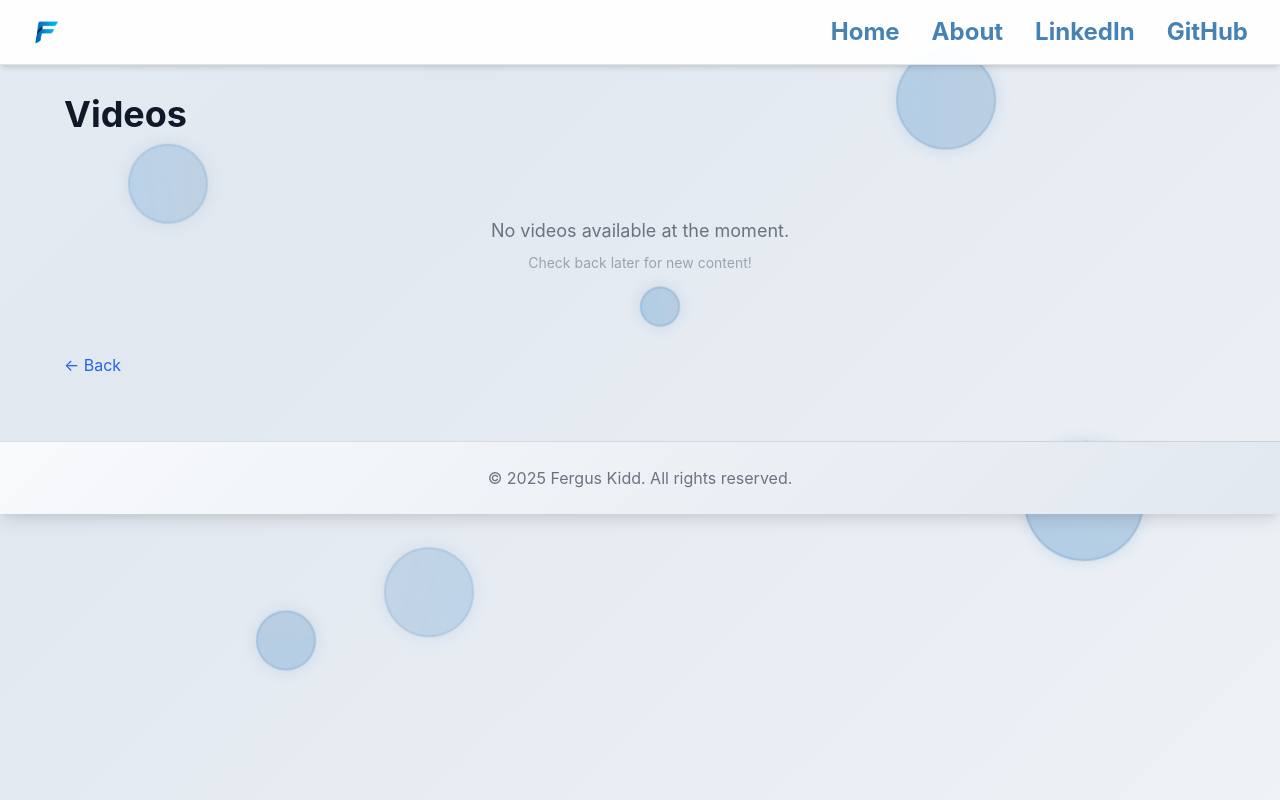
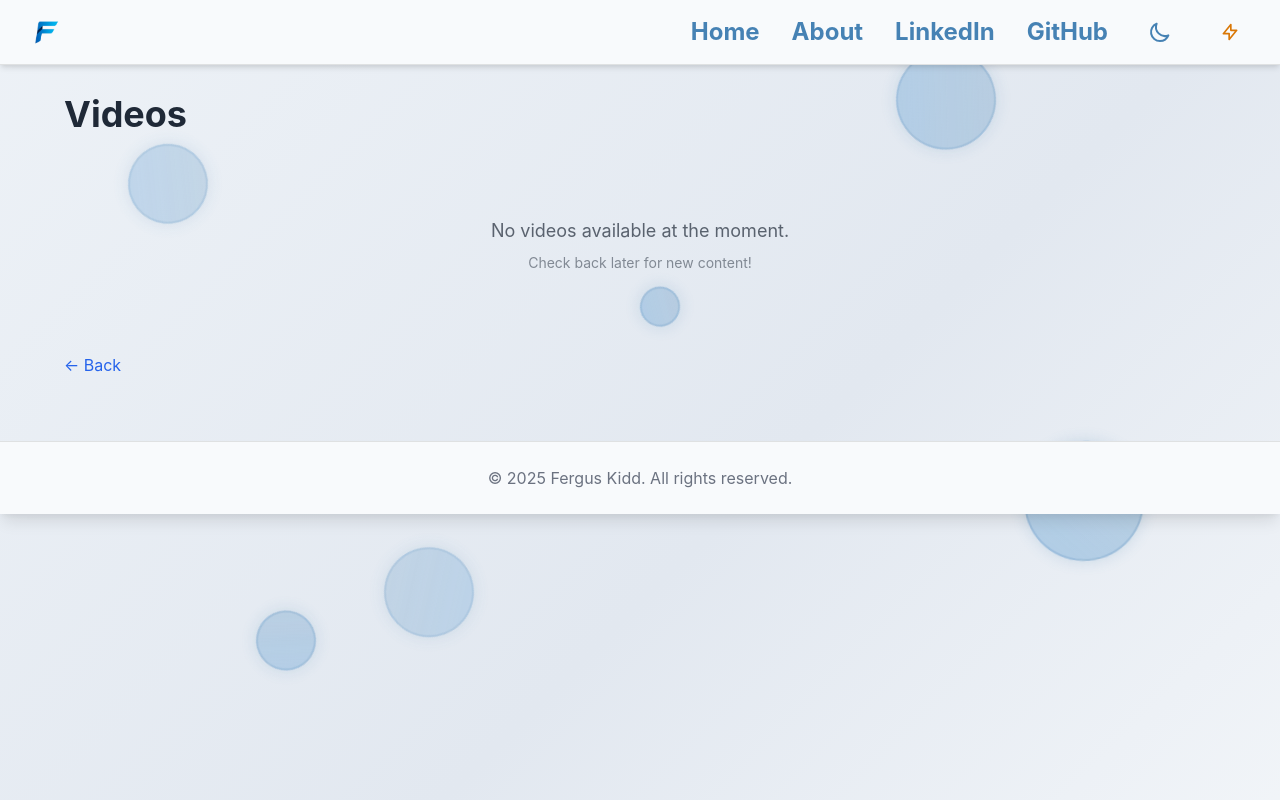
Before and after one commit to FergusKidd/ferguskidd.com, a FastAPI app: page /videos in a window 1280 px wide. Run offline with FastAPI, Linux system fonts and the light colour scheme.

Commit message:
dark and high contrast modes

```diff
--- a/static/css/particles.css
+++ b/static/css/particles.css
@@ -10,13 +10,44 @@
     overflow: hidden;
 }
 
+:root {
+    --morph1: #f8fafc;
+    --morph2: #e2e8f0;
+    --morph3: #f1f5f9;
+    --morph4: #e2e8f0;
+    --particle1: rgba(70, 130, 180, 0.3);
+    --particle2: rgba(90, 155, 212, 0.4);
+    --particle-border: rgba(70, 130, 180, 0.2);
+    --particle-shadow: rgba(70, 130, 180, 0.2);
+}
+.dark-mode {
+    --morph1: #181a1b;
+    --morph2: #23272a;
+    --morph3: #23272a;
+    --morph4: #181a1b;
+    --particle1: rgba(90, 155, 212, 0.25);
+    --particle2: rgba(70, 130, 180, 0.35);
+    --particle-border: rgba(90, 155, 212, 0.25);
+    --particle-shadow: rgba(90, 155, 212, 0.15);
+}
+.high-contrast {
+    --morph1: #000;
+    --morph2: #222;
+    --morph3: #000;
+    --morph4: #222;
+    --particle1: rgba(255,255,0,0.5);
+    --particle2: rgba(255,255,0,0.7);
+    --particle-border: rgba(255,255,0,0.7);
+    --particle-shadow: rgba(255,255,0,0.3);
+}
+
 .particle {
     position: absolute;
-    background: linear-gradient(45deg, rgba(70, 130, 180, 0.3), rgba(90, 155, 212, 0.4));
-    border: 2px solid rgba(70, 130, 180, 0.2);
+    background: linear-gradient(45deg, var(--particle1), var(--particle2));
+    border: 2px solid var(--particle-border);
     border-radius: 50%;
     animation: float 6s ease-in-out infinite;
-    box-shadow: 0 0 15px rgba(70, 130, 180, 0.2);
+    box-shadow: 0 0 15px var(--particle-shadow);
 }
 
 .particle:nth-child(1) {
@@ -213,9 +244,18 @@
 
 /* Morphing background */
 .morph-bg {
-    background: linear-gradient(-45deg, #f8fafc, #e2e8f0, #f1f5f9, #e2e8f0);
-    background-size: 400% 400%;
+    min-height: 100vh;
+    background: linear-gradient(-45deg, var(--morph1) 0%, var(--morph2) 30%, var(--morph3) 70%, var(--morph4) 100%);
+    background-size: 200% 200%;
     animation: morph 15s ease infinite;
+}
+
+.nav-container {
+    background: transparent !important;
+}
+
+.footer-enhancement {
+    background: transparent !important;
 }
 
 @keyframes morph {
--- a/templates/about.html
+++ b/templates/about.html
@@ -3,11 +3,11 @@
 {% block content %}
 <div class="max-w-3xl mx-auto">
     <h1 class="text-4xl font-bold text-steel-blue mb-8">About Fergus</h1>
-    <div class="bg-white rounded-lg shadow-md p-6 mb-6">
+    <div class="bg-main-bg rounded-lg shadow-md p-6 mb-6">
         <div class="flex justify-center mb-6">
             <img src="{{ url_for('static', path='images/Fergus.jpeg') }}" alt="Fergus Kidd" class="rounded-lg shadow-md w-1/2">
         </div>
-        <p class="text-lg text-gray-700 mb-6 text-justify">
+        <p class="text-lg text-main-fg mb-6 text-justify">
             Fergus has an academic background in physics and space science. At University College London, Fergus worked on computer vision systems for the ExoMars rover for its planned 2018 mission to Mars. Although sadly, to date, the rover still sits on Earth, this ignited a passion for AI and technology. Fergus has eight years of experience working in AI and has accolades, including a patent in synthetic vision data generation and an OpenUK award nomination for sustainability in software. Today Fergus is Avanade's Emerging Technology R&D Engineering lead. He works on developing assets and demonstrations around new and future technologies, focussing on innovative use cases to show the power of new technologies in the enterprise. Fergus is passionate about STEM education and works with students from school ages to postgraduate to inspire them in their academic journey and encourage the next generation of scientists and engineers.
         </p>
     </div>
--- a/templates/base.html
+++ b/templates/base.html
@@ -11,6 +11,11 @@
     <style>
         :root {
             --steel-blue: #4682b4;
+            --background: #f8fafc;
+            --foreground: #1f2937;
+            --link: #0366d6;
+            --card-bg: #fff;
+            --card-shadow: rgba(0, 0, 0, 0.1);
         }
 
         /* Smooth scrolling */
@@ -19,7 +24,7 @@
         }
 
         body {
-            background-color: #f8fafc;
+            color: var(--foreground);
             font-family: -apple-system, BlinkMacSystemFont, 'Segoe UI', Roboto, sans-serif;
         }
 
@@ -36,7 +41,7 @@
 
         /* Enhanced link styling */
         a {
-            color: #0366d6;
+            color: var(--link);
             text-decoration: none;
             transition: all 0.3s ease;
         }
@@ -70,6 +75,8 @@
         /* Card hover effects */
         .card-hover {
             transition: all 0.3s cubic-bezier(0.4, 0, 0.2, 1);
+            box-shadow: 0 20px 25px -5px var(--card-shadow), 0 10px 10px -5px var(--card-shadow);
+            background: var(--card-bg);
         }
 
         .card-hover:hover {
@@ -202,6 +209,32 @@
             background: linear-gradient(135deg, #f8fafc 0%, #e2e8f0 100%);
             border-top: 1px solid rgba(0, 0, 0, 0.1);
         }
+        /* Dark mode overrides */
+        .dark-mode {
+            --background: #181a1b;
+            --foreground: #f3f4f6;
+            --link: #5a9bd4;
+            --card-bg: #23272a;
+            --card-shadow: rgba(70, 130, 180, 0.15);
+        }
+        /* High contrast mode overrides */
+        .high-contrast {
+            --background: #000 !important;
+            --foreground: #fff !important;
+            --link: #ffff00 !important;
+            --card-bg: #000 !important;
+            --card-shadow: #fff !important;
+            outline: 3px solid #ffff00 !important;
+        }
+        .high-contrast .text-steel-blue,
+        .high-contrast .hover\:text-steel-blue:hover {
+            color: #ffff00 !important;
+        }
+        .bg-main-bg { background-color: var(--background) !important; }
+        .text-main-fg { color: var(--foreground) !important; }
+        .container, .max-w-7xl, .max-w-4xl, .max-w-6xl, .max-w-3xl, .mx-auto {
+            background: transparent !important;
+        }
     </style>
 </head>
 <body class="min-h-screen morph-bg">
@@ -216,7 +249,7 @@
     </div>
 
     <!-- Navigation -->
-    <nav class="nav-container shadow-md sticky top-0 z-50">
+    <nav class="nav-container shadow-md sticky top-0 z-50 bg-main-bg text-main-fg">
         <div class="max-w-7xl mx-auto px-4 sm:px-6 lg:px-8">
             <div class="flex justify-between h-16">
                 <div class="flex-shrink-0 flex items-center">
@@ -240,6 +273,17 @@
                     <a href="https://github.com/FergusKidd" class="nav-link text-2xl font-bold text-steel-blue">
                         GitHub
                     </a>
+                    <!-- Theme toggles -->
+                    <button id="toggle-dark" class="ml-4 p-2 rounded-full bg-transparent hover:bg-steel-blue hover:bg-opacity-10 text-steel-blue transition-all duration-300" title="Toggle Dark Mode">
+                        <svg class="w-6 h-6" fill="none" stroke="currentColor" viewBox="0 0 24 24">
+                            <path stroke-linecap="round" stroke-linejoin="round" stroke-width="2" d="M20.354 15.354A9 9 0 018.646 3.646 9.003 9.003 0 0012 21a9.003 9.003 0 008.354-5.646z"></path>
+                        </svg>
+                    </button>
+                    <button id="toggle-contrast" class="ml-2 p-2 rounded-full bg-transparent hover:bg-yellow-400 hover:bg-opacity-10 text-yellow-600 transition-all duration-300" title="High Contrast Mode">
+                        <svg class="w-5 h-5" fill="none" stroke="currentColor" viewBox="0 0 24 24">
+                            <path stroke-linecap="round" stroke-linejoin="round" stroke-width="2" d="M13 10V3L4 14h7v7l9-11h-7z"></path>
+                        </svg>
+                    </button>
                 </div>
             </div>
         </div>
@@ -251,7 +295,7 @@
     </main>
 
     <!-- Enhanced footer -->
-    <footer class="footer-enhancement shadow-lg mt-8">
+    <footer class="footer-enhancement shadow-lg mt-8 bg-main-bg text-main-fg">
         <div class="container mx-auto px-4 py-6">
             <p class="text-center text-gray-500">&copy; {{ current_year }} Fergus Kidd. All rights reserved.</p>
         </div>
@@ -350,6 +394,56 @@
                 }
             });
         });
+
+        // === THEME TOGGLING ===
+        const body = document.body;
+        const darkBtn = document.getElementById('toggle-dark');
+        const contrastBtn = document.getElementById('toggle-contrast');
+
+        function setMode(mode) {
+            body.classList.remove('dark-mode', 'high-contrast');
+            if (mode === 'dark') {
+                body.classList.add('dark-mode');
+                localStorage.setItem('theme-mode', 'dark');
+            } else if (mode === 'contrast') {
+                body.classList.add('high-contrast');
+                localStorage.setItem('theme-mode', 'contrast');
+            } else {
+                localStorage.setItem('theme-mode', 'light');
+            }
+        }
+
+        darkBtn.addEventListener('click', () => {
+            if (body.classList.contains('dark-mode')) {
+                setMode('light');
+            } else {
+                setMode('dark');
+            }
+        });
+        contrastBtn.addEventListener('click', () => {
+            if (body.classList.contains('high-contrast')) {
+                setMode('light');
+            } else {
+                setMode('contrast');
+            }
+        });
+
+        // On page load: set mode from localStorage or system preference
+        (function() {
+            const saved = localStorage.getItem('theme-mode');
+            if (saved === 'dark') {
+                setMode('dark');
+            } else if (saved === 'contrast') {
+                setMode('contrast');
+            } else {
+                // System preference
+                if (window.matchMedia && window.matchMedia('(prefers-color-scheme: dark)').matches) {
+                    setMode('dark');
+                } else {
+                    setMode('light');
+                }
+            }
+        })();
     </script>
 </body>
 </html>
--- a/templates/talk.html
+++ b/templates/talk.html
@@ -5,8 +5,8 @@
 {% block content %}
 <div class="max-w-4xl mx-auto">
     <h1 class="text-4xl font-bold text-steel-blue mb-8">Talk to Fergus</h1>
-    <div class="bg-white rounded-lg shadow-md p-6 mb-6">
-        <p class="text-lg text-gray-700 mb-6 text-justify">
+    <div class="bg-main-bg rounded-lg shadow-md p-6 mb-6">
+        <p class="text-lg text-main-fg mb-6 text-justify">
             Have a question about AI, technology, or just want to chat? I'm here to help! Click the chat icon in the bottom left corner to start a conversation.
         </p>
     </div>
--- a/templates/videos.html
+++ b/templates/videos.html
@@ -4,23 +4,23 @@
 
 {% block content %}
 <div class="max-w-6xl mx-auto">
-    <h1 class="text-4xl font-bold text-gray-900 mb-8">Videos</h1>
+    <h1 class="text-4xl font-bold text-main-fg mb-8">Videos</h1>
 
     {% if videos %}
         <div class="grid grid-cols-1 md:grid-cols-2 lg:grid-cols-3 gap-6">
             {% for video in videos %}
-            <div class="bg-white rounded-lg shadow-md overflow-hidden hover:shadow-lg transition-shadow">
-                <div class="aspect-video bg-gray-200 flex items-center justify-center">
+            <div class="bg-main-bg rounded-lg shadow-md overflow-hidden hover:shadow-lg transition-shadow">
+                <div class="aspect-video bg-main-bg flex items-center justify-center">
                     <video class="w-full h-full object-cover" controls preload="metadata">
                         <source src="{{ video.url }}" type="video/mp4">
                         Your browser does not support the video tag.
                     </video>
                 </div>
                 <div class="p-4">
-                    <h3 class="text-lg font-semibold text-gray-900 mb-2">
+                    <h3 class="text-lg font-semibold text-main-fg mb-2">
                         {{ video.name.replace('.mp4', '').replace('_', ' ').replace('-', ' ').title() }}
                     </h3>
-                    <div class="text-sm text-gray-600 mb-2">
+                    <div class="text-sm text-main-fg opacity-70 mb-2">
                         <span>{{ video.last_modified.strftime('%B %d, %Y') }}</span>
                         {% if video.size %}
                         <span class="mx-2">•</span>
@@ -36,8 +36,8 @@
         </div>
     {% else %}
         <div class="text-center py-12">
-            <div class="text-gray-500 text-lg">No videos available at the moment.</div>
-            <div class="text-gray-400 text-sm mt-2">Check back later for new content!</div>
+            <div class="text-main-fg opacity-70 text-lg">No videos available at the moment.</div>
+            <div class="text-main-fg opacity-50 text-sm mt-2">Check back later for new content!</div>
         </div>
     {% endif %}
 
```
Also changed, not shown: templates/404.html (+4 -4 lines), templates/home.html (+10 -10 lines), templates/post.html (+5 -5 lines), templates/post_detail.html (+9 -9 lines), templates/video_detail.html (+11 -7 lines).
